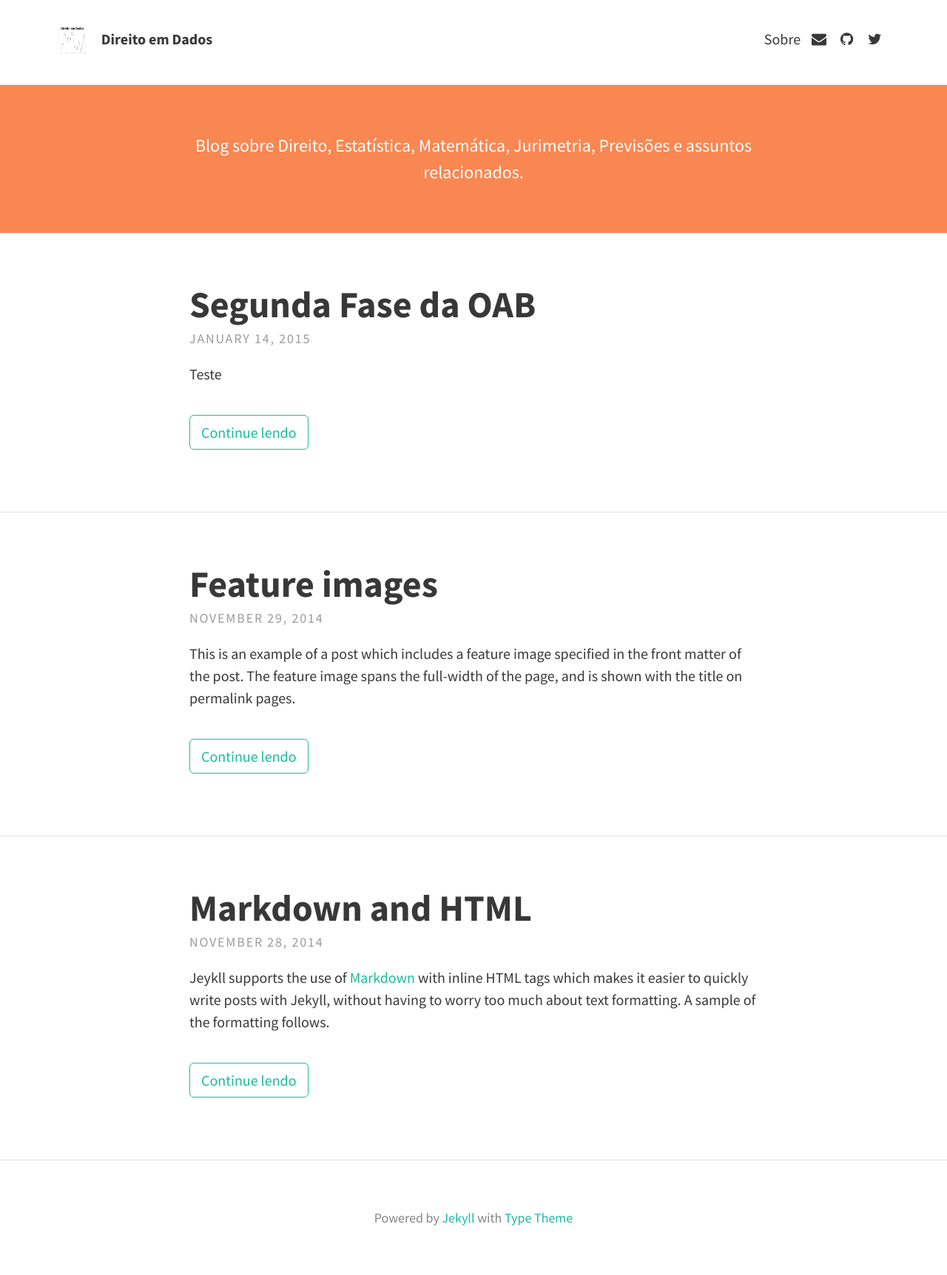
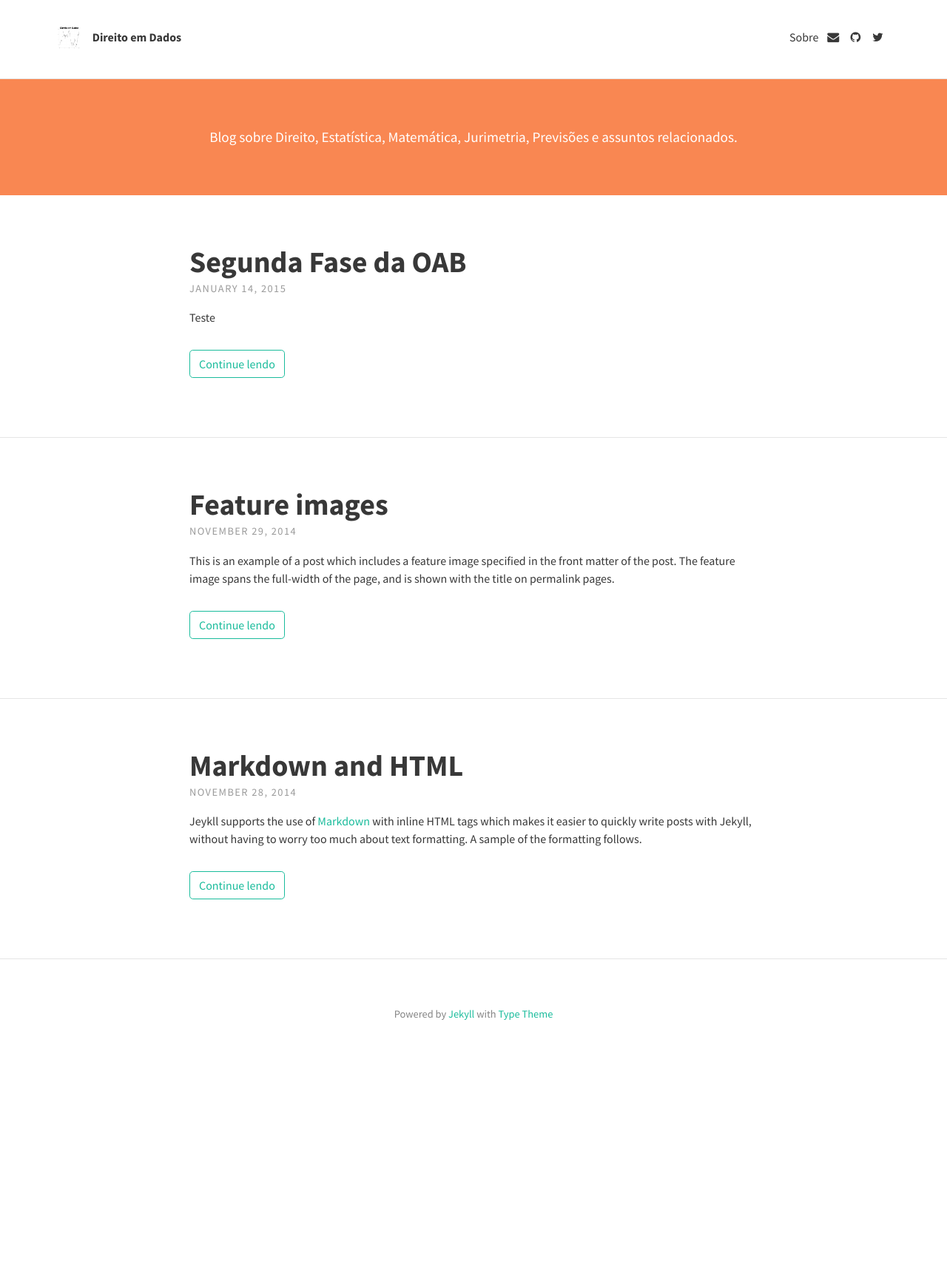
Before and after one commit to direitoemdados/direitoemdados.github.io, a Jekyll site: the page built from index.html, in a window 1280 px wide. Shown: the whole page at 74% size. Built offline with Jekyll 4.4.1, drawn with Linux system fonts in a browser that asks for light colours; nearby versions of some CDN libraries; the list of posts is cut into pages by our own code; after the commit the page ends 1447 px from its top, so only the background shows below that.

Commit message:
font-size

```diff
--- a/_sass/base/_variables.scss
+++ b/_sass/base/_variables.scss
@@ -1,6 +1,6 @@
 // typography
 $font-family: 'Source Sans Pro', Helvetica, Arial, sans-serif;
-$font-size: 1.25em;
+$font-size: 1.00em;
 
 // padding
 $padding-large: 20%;
```
